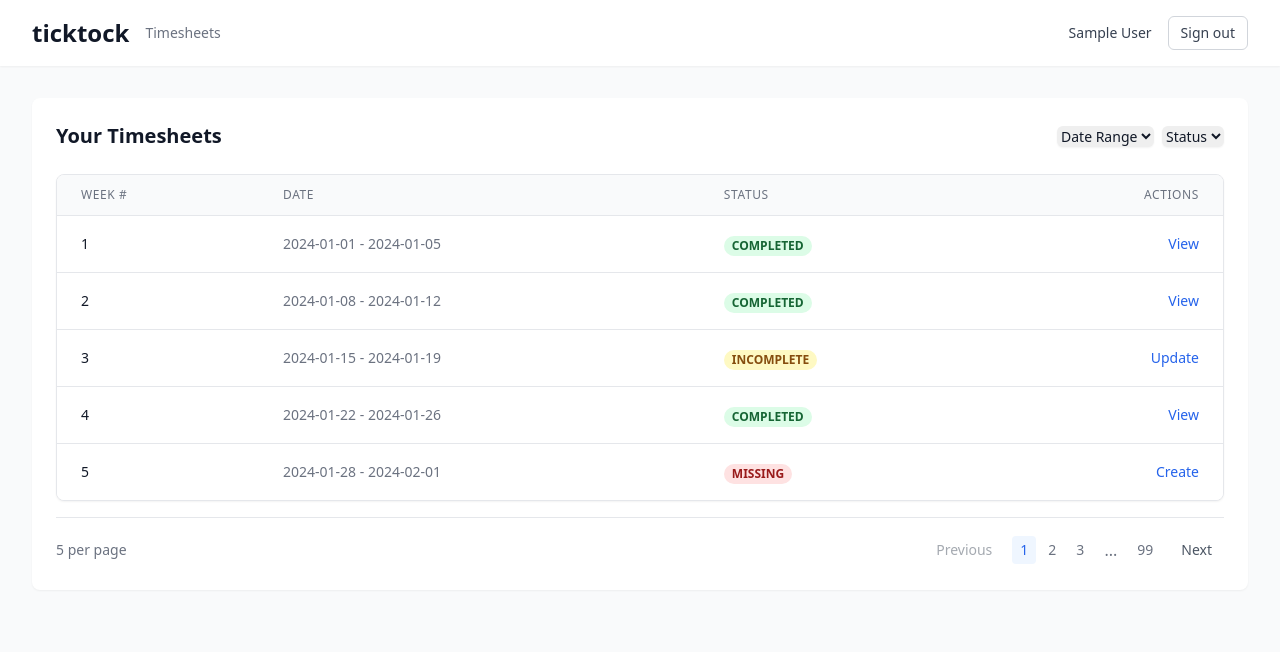
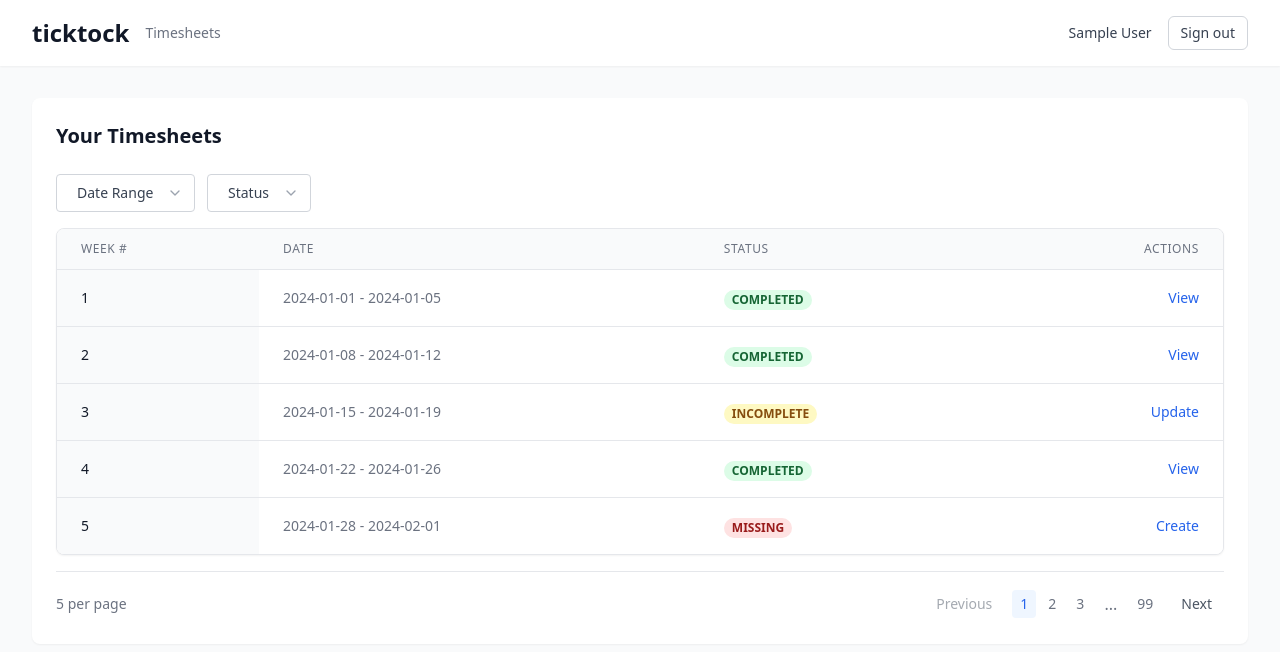
Before and after one commit to students44/timesheet_managementsystem, a React (Vite) app: page /dashboard in a window 1280 px wide. Shown: the top 652 px of the page. Built offline with nearby package versions, Linux system fonts and the light colour scheme; sample sign-in values are in the browser's storage.

Commit message:
time sheet table filter update

```diff
--- a/src/components/TimesheetTable.jsx
+++ b/src/components/TimesheetTable.jsx
@@ -2,10 +2,10 @@ import { clsx } from 'clsx';
 
 export function TimesheetTable({ timesheets, onEdit, onView }) {
     return (
-        <div className="overflow-hidden rounded-lg border border-gray-200 bg-white shadow-sm">
+        <div className="overflow-hidden rounded-lg border border-gray-200 bg-white shadow-sm mt-4">
             <table className="min-w-full divide-y divide-gray-200">
                 <thead className="bg-gray-50">
-                    <tr>
+                    <tr className='bg-light'>
                         <th scope="col" className="px-6 py-3 text-left text-xs font-medium uppercase tracking-wider text-gray-500">
                             Week #
                         </th>
@@ -23,7 +23,7 @@ export function TimesheetTable({ timesheets, onEdit, onView }) {
                 <tbody className="divide-y divide-gray-200 bg-white">
                     {timesheets.map((entry) => (
                         <tr key={entry.id} className="hover:bg-gray-50">
-                            <td className="whitespace-nowrap px-6 py-4 text-sm text-gray-900">
+                            <td className="bg-gray-50 whitespace-nowrap px-6 py-4 text-sm text-gray-900">
                                 {entry.weekNumber}
                             </td>
                             <td className="whitespace-nowrap px-6 py-4 text-sm text-gray-500">
--- /dev/null
+++ b/src/components/ui/Select.jsx
@@ -0,0 +1,17 @@
+import { ChevronDown } from 'lucide-react';
+
+export function Select({ children, className = '', ...props }) {
+    return (
+        <div className="relative inline-block">
+            <select
+                className={`appearance-none rounded border border-gray-300 py-2 pl-5 pr-10 text-sm text-gray-700 bg-white  ${className}`}
+                {...props}
+            >
+                {children}
+            </select>
+            <div className="pointer-events-none absolute inset-y-0 right-0 flex items-center pr-3">
+                <ChevronDown className="h-4 w-4 text-gray-400" />
+            </div>
+        </div>
+    );
+}
--- a/src/pages/Dashboard.jsx
+++ b/src/pages/Dashboard.jsx
@@ -3,6 +3,7 @@ import { useAuth } from '../context/AuthContext';
 import { TimesheetTable } from '../components/TimesheetTable';
 import { TimesheetModal } from '../components/TimesheetModal';
 import { Button } from '../components/ui/Button';
+import { Select } from '../components/ui/Select';
 import { api } from '../services/api';
 
 export default function Dashboard() {
@@ -90,16 +91,16 @@ export default function Dashboard() {
                 <div className="mb-8 rounded-lg bg-white p-6 shadow-sm">
                     <div className="mb-6 flex items-center justify-between">
                         <h2 className="text-xl font-semibold text-gray-900">Your Timesheets</h2>
-                        <div className="flex space-x-2">
-                            <select className="rounded-md border-gray-300 text-sm shadow-sm focus:border-blue-500 focus:ring-blue-500">
-                                <option>Date Range</option>
-                            </select>
-                            <select className="rounded-md border-gray-300 text-sm shadow-sm focus:border-blue-500 focus:ring-blue-500">
-                                <option>Status</option>
-                            </select>
-                        </div>
+
                     </div>
-
+                    <div className="flex space-x-3 mb-4">
+                        <Select>
+                            <option>Date Range</option>
+                        </Select>
+                        <Select>
+                            <option>Status</option>
+                        </Select>
+                    </div>
                     {loading ? (
                         <div className="text-center py-12">
                             <p className="text-gray-500">Loading timesheets...</p>
```
